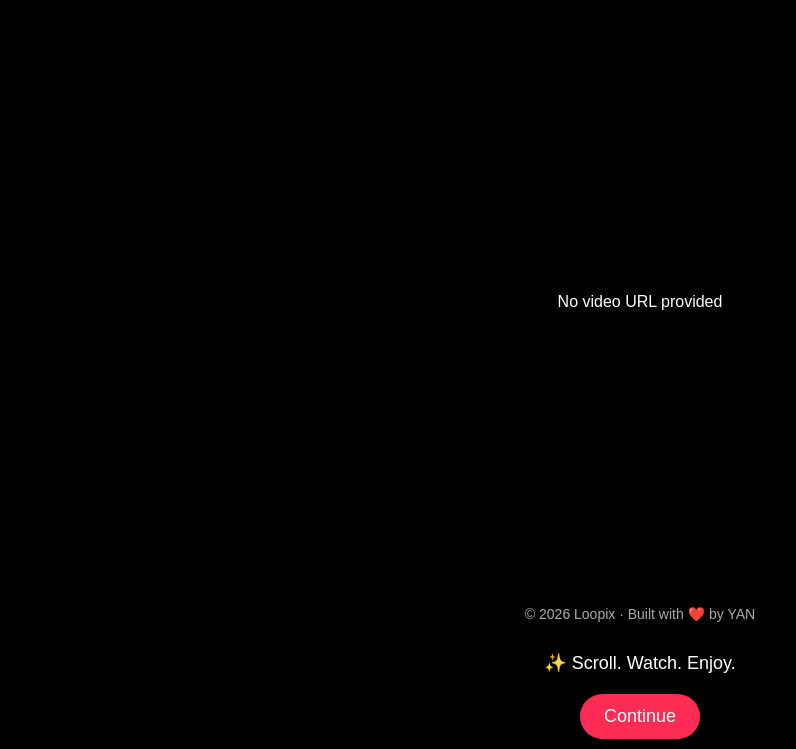
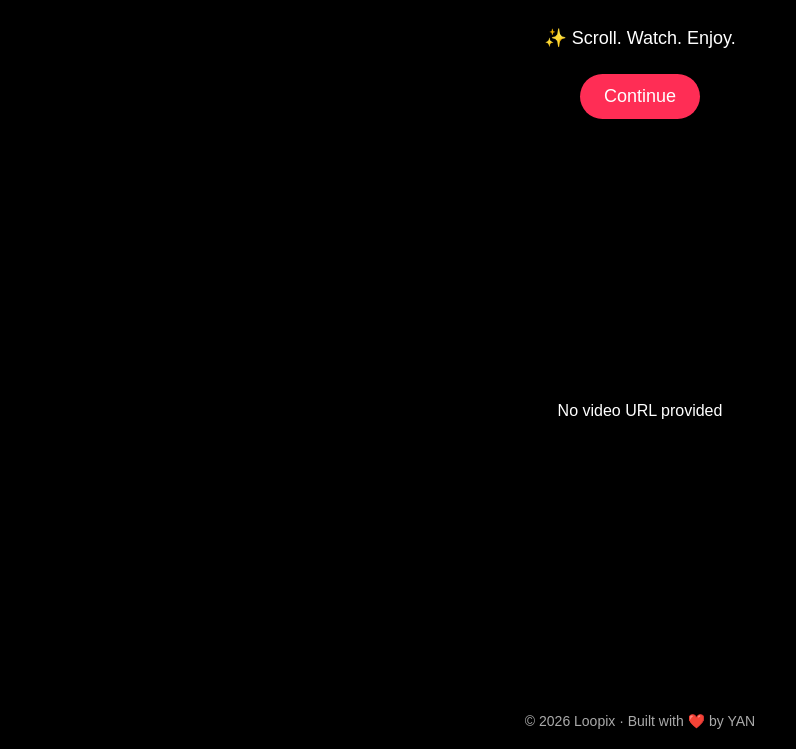
Before and after one commit to page-1-1/yan-1-website-loopix-page, a plain HTML site: page page1.html in a window 1280 px wide. Shown: the part 51-800 px from the top of the page, without its empty margins (0-796 px from the left). Drawn offline with Linux system fonts and the light colour scheme.

Commit message:
Update page1.html

```diff
--- a/page1.html
+++ b/page1.html
@@ -20,9 +20,10 @@
       font-family: sans-serif;
       color: white;
       display: grid;
-      grid-template-rows: auto 1fr auto;
+      grid-template-rows: auto auto 1fr auto;
       grid-template-areas:
         "header"
+        "content"
         "video"
         "footer";
     }
@@ -49,15 +50,18 @@
       flex-grow: 1;
     }
 
-    .tagline {
+    .content {
+      grid-area: content;
       text-align: center;
-      font-size: 18px;
       padding: 10px 0;
     }
 
+    .tagline {
+      font-size: 18px;
+      margin-bottom: 15px;
+    }
+
     .continue-btn {
-      display: block;
-      margin: 10px auto;
       background: #ff2d55;
       color: white;
       border: none;
@@ -66,6 +70,7 @@
       font-size: 18px;
       cursor: pointer;
       transition: all 0.3s ease;
+      margin-top: 10px;
     }
 
     .continue-btn:hover {
@@ -80,13 +85,12 @@
       align-items: center;
       width: 100%;
       height: 100%;
-      padding: 0 20px;
+      padding: 20px;
     }
 
     iframe {
       width: 100%;
       height: 100%;
-      max-width: 1200px;
       border: none;
       border-radius: 8px;
     }
@@ -113,8 +117,10 @@
     <div style="width:30px;"></div> <!-- Spacer for alignment -->
   </div>
 
-  <div class="tagline">✨ Scroll. Watch. Enjoy.</div>
-  <button class="continue-btn" onclick="window.location.href='index.html'">Continue</button>
+  <div class="content">
+    <div class="tagline">✨ Scroll. Watch. Enjoy.</div>
+    <button class="continue-btn" onclick="window.location.href='index.html'">Continue</button>
+  </div>
 
   <div class="video-container">
     <div id="player"></div>
```
